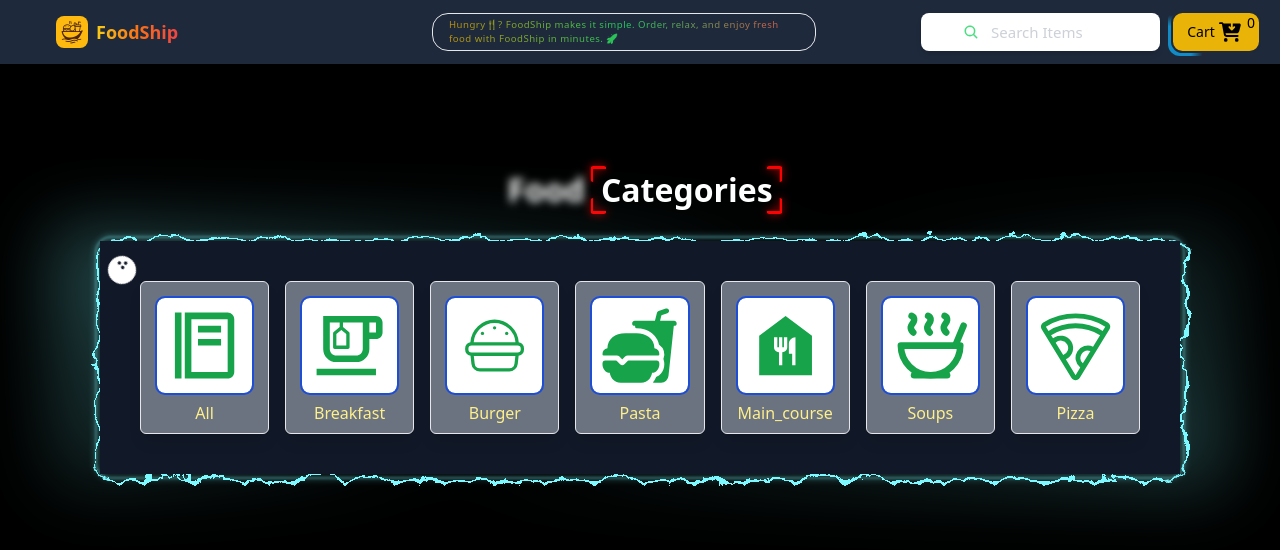
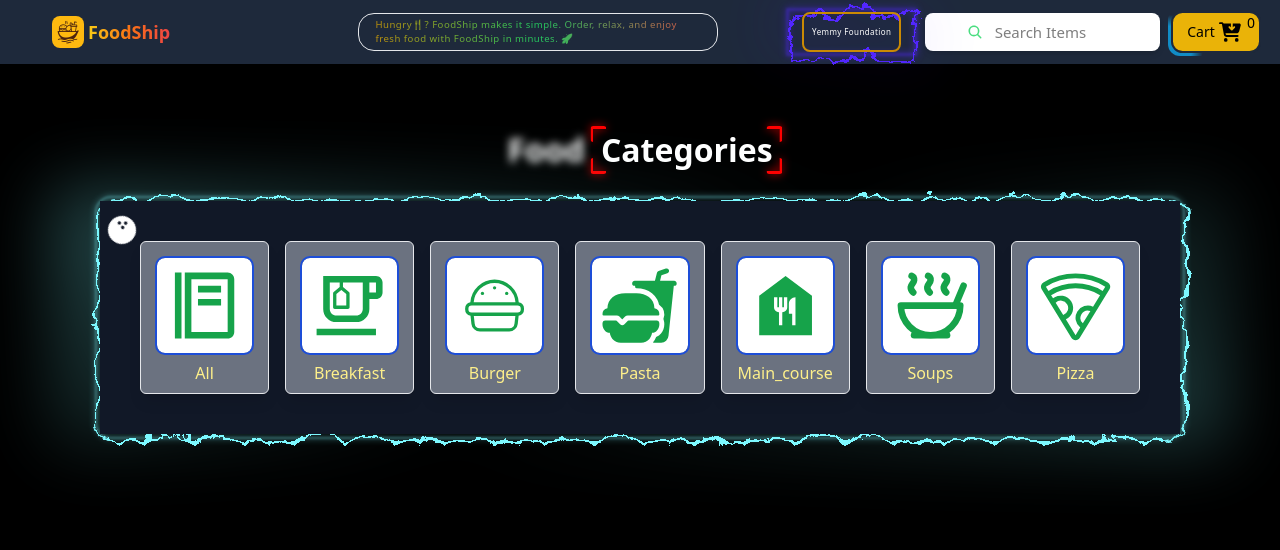
Before and after one commit to shivamgupta951/foodship, a React (Vite) app: page / in a window 1280 px wide. Shown: the top 550 px of the page. Built offline with nearby package versions, Linux system fonts and the light colour scheme.

Commit message:
Cart Section Introduced!

```diff
--- a/src/ContextApi/text.jsx
+++ b/src/ContextApi/text.jsx
@@ -12,6 +12,7 @@ export function BioProvider({ children }) {
   const [value, setValue] = useState(1);
   const [cards, setCards] = useState("");
   const [input, setInput] = useState("");
+  const [cartstatus, setCartstatus] = useState(false);
 
   return (
     <BioContext.Provider
@@ -25,7 +26,9 @@ export function BioProvider({ children }) {
         cards,
         setCards,
         input,
-        setInput
+        setInput,
+        cartstatus,
+        setCartstatus
       }}
     >
       {children}
--- a/src/Pages/Home.jsx
+++ b/src/Pages/Home.jsx
@@ -8,14 +8,17 @@ import TrueFocus from "../components/TrueFocus";
 import Items from "../components/Items";
 import { useState } from "react";
 import { BioContext } from "../ContextApi/text";
+import { div } from "motion/react-client";
+import FoodShip_logo from "../assets/FoodShip.png";
 
 const Home = () => {
-  const {cards , setCards} = useContext(BioContext);
-  const {menustatus , setMenuStatus} = useContext(BioContext)
+  const { cards, setCards } = useContext(BioContext);
+  const { menustatus, setMenuStatus, cartstatus, setCartstatus } =
+    useContext(BioContext);
   return (
-    <div>
+    <div className="relative">
       <Navbar />
-      <div className="flex justify-center items-center mt-20">
+      <div className="flex justify-center items-center mt-40 lg:mt-10 relative">
         {menustatus ? (
           <Items />
         ) : (
@@ -69,10 +72,15 @@ const Home = () => {
                       }}
                       className={`${
                         items.name.toLowerCase() === cards
-                          ? "transition-transform transform duration-300 ease-in-out ring-4 ring-green-500 scale-105"
+                          ? "transition-transform transform duration-300 ease-in-out ring-4 ring-red-500 scale-105"
                           : ""
-                      } cursor-grabbing border p-2 px-4 bg-gray-500 rounded-md transition-all transform shadow-lg duration-500 ease-in-out hover:scale-105 hover:ring-2 hover:ring-red-500 hover:bg-gray-600`}
+                      } cursor-grabbing border p-2 px-4 bg-gray-500 rounded-md transition-all transform shadow-lg duration-500 ease-in-out hover:scale-105 hover:ring-2 hover:ring-green-500 hover:bg-gray-600 relative`}
                     >
+                      {items.name.toLowerCase() === cards && (
+                        <div className="absolute text-[50%] bottom-36 p-1 border-2 border-black gap-2 rounded-2xl right-0 bg-red-800 text-white">
+                          Recently Viewed
+                        </div>
+                      )}
                       <div className="flex justify-center items-center text-white bg-white p-2 rounded-lg outline outline-2 outline-blue-700 my-2">
                         {items.icon}
                       </div>
@@ -87,6 +95,46 @@ const Home = () => {
           </div>
         )}
       </div>
+      {cartstatus && (
+        <div className="absolute text-white top-0 rounded-l-2xl border-black flex justify-center right-0 bg-gradient-to-br from-violet-900 border-4 via-slate-800 to-secondary min-h-screen w-[25%] py-2">
+          <div className="w-full">
+            <div className="flex justify-between items-center my-2 mx-4">
+              <motion.div
+                initial={{ y: -20, opacity: 0 }}
+                animate={{ y: 0, opacity: 1 }}
+                transition={{ duration: 2 }}
+                className="flex justify-start items-center w-[40%] mx-0"
+              >
+                <img
+                  src={FoodShip_logo}
+                  alt="FoodShip Logo"
+                  className="mr-1 rounded-lg size-6"
+                />
+
+                <div className="font-extrabold text-md bg-gradient-to-r from-yellow-400 via-orange-500 to-red-500 bg-clip-text text-transparent">
+                  FoodShip
+                </div>
+              </motion.div>
+              <motion.div
+                initial={{ x: 20, opacity: 0 }}
+                animate={{ x: 0, opacity: 0.6 }}
+                transition={{ duration: 2 }}
+                className="btn btn-sm btn-secondary opacity-70"
+                onClick={() => {
+                  setCartstatus(false);
+                }}
+              >
+                X
+              </motion.div>
+            </div>
+            <div className="text-2xl flex justify-center items-center tracking-widest m-4 bg-yellow-500 p-2 rounded-2xl outline-lime-500 outline">
+              <div className="text-green-900 p-1 border-red-900 border-b-2 font-extrabold">
+                Cart Section
+              </div>
+            </div>
+          </div>
+        </div>
+      )}
     </div>
   );
 };
--- a/src/components/Items.jsx
+++ b/src/components/Items.jsx
@@ -124,11 +124,11 @@ const Items = () => {
                   className={`${
                     filteredItems.length === 0
                       ? "flex justify-center items-center"
-                      : "cursor-grabbing grid grid-cols-2 md:grid-cols-3 lg:grid-cols-3 gap-4 p-5 bg-gradient-to-r from-gray-900 to-black w-full"
+                      : "cursor-grabbing grid grid-cols-1 md:grid-cols-3 lg:grid-cols-3 gap-4 p-5 bg-gradient-to-r from-gray-900 to-black w-full"
                   }`}
                 >
                   {filteredItems.length === 0 ? (
-                    <div className="text-white flex justify-center items-center size-60 w-72 md:size-96 md:w-[500px]">
+                    <div className="text-white flex justify-center items-center size-60 w-72 md:size-96 md:w-[550px]">
                       No items found
                     </div>
                   ) : (
@@ -144,7 +144,7 @@ const Items = () => {
                             <img
                               src={food_image}
                               alt={food_name}
-                              className="size-16 mx-2 rounded-lg md:size-16 lg:size-32"
+                              className="size-20 w-32 mx-2 rounded-lg md:size-16 lg:size-32"
                             />
                           </div>
                           <div className="text-[40%] flex justify-center mx-4 my-1 md:text-[70%] font-extrabold items-center text-black">
--- a/src/components/Navbar.jsx
+++ b/src/components/Navbar.jsx
@@ -9,11 +9,13 @@ import { motion } from "motion/react";
 import toast from "react-hot-toast";
 import { BioContext } from "../ContextApi/text";
 import { useEffect } from "react";
+import { div } from "motion/react-client";
+import ElectricBorder from "./ElectricBorder";
 
 const Navbar = () => {
   const [isOpen, setIsOpen] = useState(false);
   const { menustatus } = useContext(BioContext);
-  const { input, setInput } = useContext(BioContext);
+  const { input, setInput, cartstatus, setCartstatus } = useContext(BioContext);
   useEffect(() => {
     menustatus ? "" : setInput("");
   }, [menustatus]);
@@ -23,23 +25,30 @@ const Navbar = () => {
         initial={{ x: -20, opacity: 0 }}
         animate={{ x: 0, opacity: 1 }}
         transition={{ duration: 2 }}
-        className="flex justify-start items-center mx-8 w-[20%] md:mx-12"
+        className="flex justify-start items-center mx-4 w-[20%] md:mx-12"
       >
         <img
           src={FoodShip_logo}
           alt="FoodShip Logo"
-          className="size-4 mx-2 rounded-lg md:size-8 lg:size-8"
+          className="size-4 mx-1 rounded-lg md:size-8 lg:size-8"
         />
 
         <div className="font-extrabold text-lg bg-gradient-to-r from-yellow-400 via-orange-500 to-red-500 bg-clip-text text-transparent">
           FoodShip
         </div>
       </motion.div>
-      <div className="p-1 border rounded-2xl text-[40%] flex flex-wrap justify-center items-center tracking-wider px-2 bg-gradient-to-r from-yellow-600 via-green-500 to-red-500 bg-clip-text text-transparent md:text-[50%] md:w-[40%] lg:text-[60%] lg:px-4 lg:w-[30%]">
+      <div className="p-1 border rounded-2xl text-[10%] flex flex-wrap justify-center items-center tracking-wider mx-6 bg-gradient-to-r from-yellow-600 via-green-500 to-red-500 bg-clip-text text-transparent md:text-[40%] md:w-[40%] lg:text-[60%] lg:px-4 lg:w-[30%]">
         Hungry🍴? FoodShip makes it simple. Order, relax, and enjoy fresh food
         with FoodShip in minutes. 🚀
       </div>
-      <div className="hidden md:flex justify-end items-center w-[50%] lg:w-[30%] space-x-2 pr-4">
+      <div className="hidden md:flex justify-end items-center w-[50%] md:w-[70%] lg:w-[45%] space-x-2 pr-4">
+        <div className="flex justify-center items-center">
+          <ElectricBorder thickness={3} chaos={1.0}>
+            <div className="flex justify-center items-center tracking-wider text-white text-sm md:text-[50%] mx-4 px-2 py-2 my-1 flex-wrap cursor-grab border-2 rounded-lg border-yellow-600">
+              Yemmy Foundation
+            </div>
+          </ElectricBorder>
+        </div>
         <form
           onSubmit={(e) => e.preventDefault()}
           onClick={(e) => {
@@ -48,13 +57,14 @@ const Navbar = () => {
               toast.success("Select a category to use the search bar!");
             }
           }}
-          className="flex items-center justify-center bg-white p-1 rounded-lg w-[50%] shadow-md lg:w-[65%]"
+          className="flex items-center justify-center bg-white p-1 rounded-lg w-[40%] shadow-md lg:w-[45%]"
         >
           <IoSearch className="mx-2 size-4 text-green-400" />
+          {menustatus ? (
             <input
               type="text"
               placeholder="Search Items"
-            className={`text-black p-1 w-[80%] text-[12px] lg:w-[60%] lg:text-[15px] bg-white ${
+              className={`text-black p-1 w-[70%] text-[12px] lg:w-[60%] lg:text-[15px] bg-white ${
                 !menustatus ? "opacity-50 cursor-not-allowed" : ""
               }`}
               disabled={!menustatus}
@@ -63,16 +73,24 @@ const Navbar = () => {
               }}
               value={input}
             />
+          ) : (
+            <div className="text-black p-1 w-[80%] text-[12px] lg:w-[60%] lg:text-[15px] opacity-50 cursor-grabbing bg-white">
+              Search Items
+            </div>
+          )}
         </form>
         <Button
           borderRadius={12}
           className="bg-yellow-500 text-black dark:border-slate-900 border-2 relative"
+          onClick={() => {
+            setCartstatus(true);
+          }}
         >
           Cart <FaCartArrowDown className="mx-1" size={22} />
           <span className="absolute top-0 right-1">0</span>{" "}
         </Button>
       </div>
-      <div className="block md:hidden mx-5">
+      <div className="block md:hidden mx-1">
         <button onClick={() => setIsOpen(!isOpen)}>
           <GiHamburgerMenu size={28} />
         </button>
@@ -91,6 +109,7 @@ const Navbar = () => {
               className="flex items-center justify-center bg-white p-1 rounded-lg w-[70%] shadow-md"
             >
               <IoSearch className="mx-2 size-6 text-green-400" />
+              {menustatus ? (
                 <input
                   type="text"
                   placeholder="Search Items"
@@ -103,15 +122,30 @@ const Navbar = () => {
                   }}
                   value={input}
                 />
+              ) : (
+                <div className="text-black bg-white p-1 w-[100%] opacity-50 cursor-grabbing">
+                  Search Items
+                </div>
+              )}
             </form>
             <Button
               borderRadius={12}
               className="bg-yellow-500 text-black dark:border-slate-900 border-2 relative"
+              onClick={() => {
+                setCartstatus(true);
+              }}
             >
               Cart
               <FaCartArrowDown className="mx-1" size={22} />
               <span className="absolute top-0 right-1">0</span>
             </Button>
+          </div>
+          <div className="flex justify-center items-center">
+            <ElectricBorder>
+              <div className="p-2 tracking-wider text-white">
+                Yemmy Foundation
+              </div>
+            </ElectricBorder>
           </div>
         </div>
       )}
```
Lines whose indentation alone changed are shown as unchanged.
